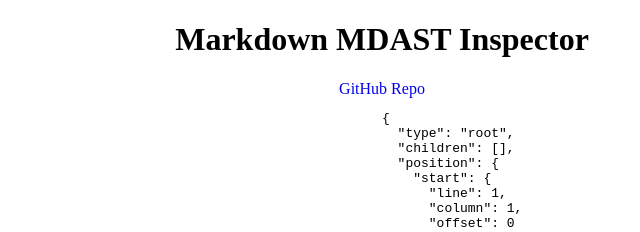
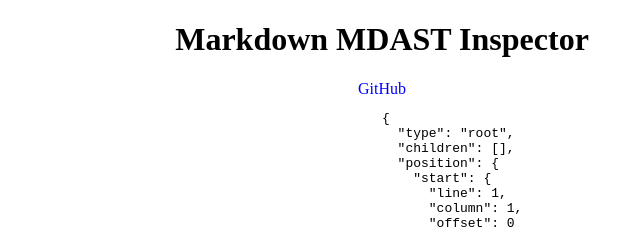
Before and after one commit to alexwkleung/MDAST-Inspector, a website built with Vite: page index.html in a window 1280 px wide. Shown: the top 232 px of the page, 258-898 px from the left. Built offline with nearby package versions, Linux system fonts and the light colour scheme.

Commit message:
Changed editor listener debounce to 500ms

```diff
--- a/src/dom/dom.ts
+++ b/src/dom/dom.ts
@@ -25,7 +25,7 @@
     githubLinkAnchor.setAttribute("href", "https://github.com/alexwkleung/Markdown-MDAST-Inspector");
 
     //github link text node
-    const githubLinkTextNode: Text = document.createTextNode("GitHub Repo");
+    const githubLinkTextNode: Text = document.createTextNode("GitHub");
     githubLinkAnchor.appendChild(githubLinkTextNode);
 
     githubLinkContainer.appendChild(githubLinkAnchor);
--- a/src/styles/style.css
+++ b/src/styles/style.css
@@ -18,6 +18,7 @@
 
 #github-link {
     text-decoration: none;
+    color: blue;
 }
 
 #editor-container-left {
--- a/src/utils/event.ts
+++ b/src/utils/event.ts
@@ -18,5 +18,5 @@
             //create tree preview
             createTreePreview();
         }
-    }, 1000));
+    }, 500));
 }
```
